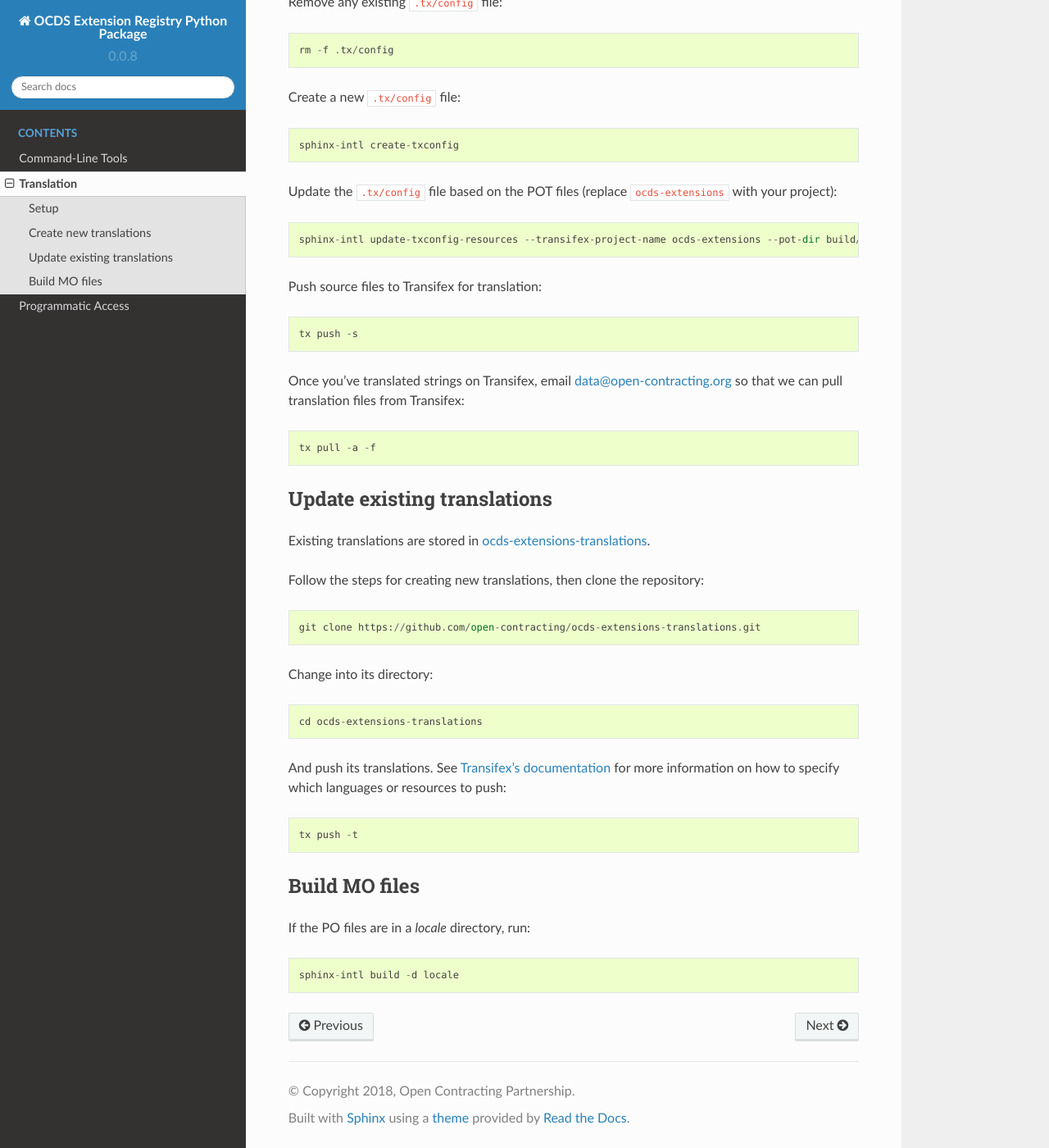
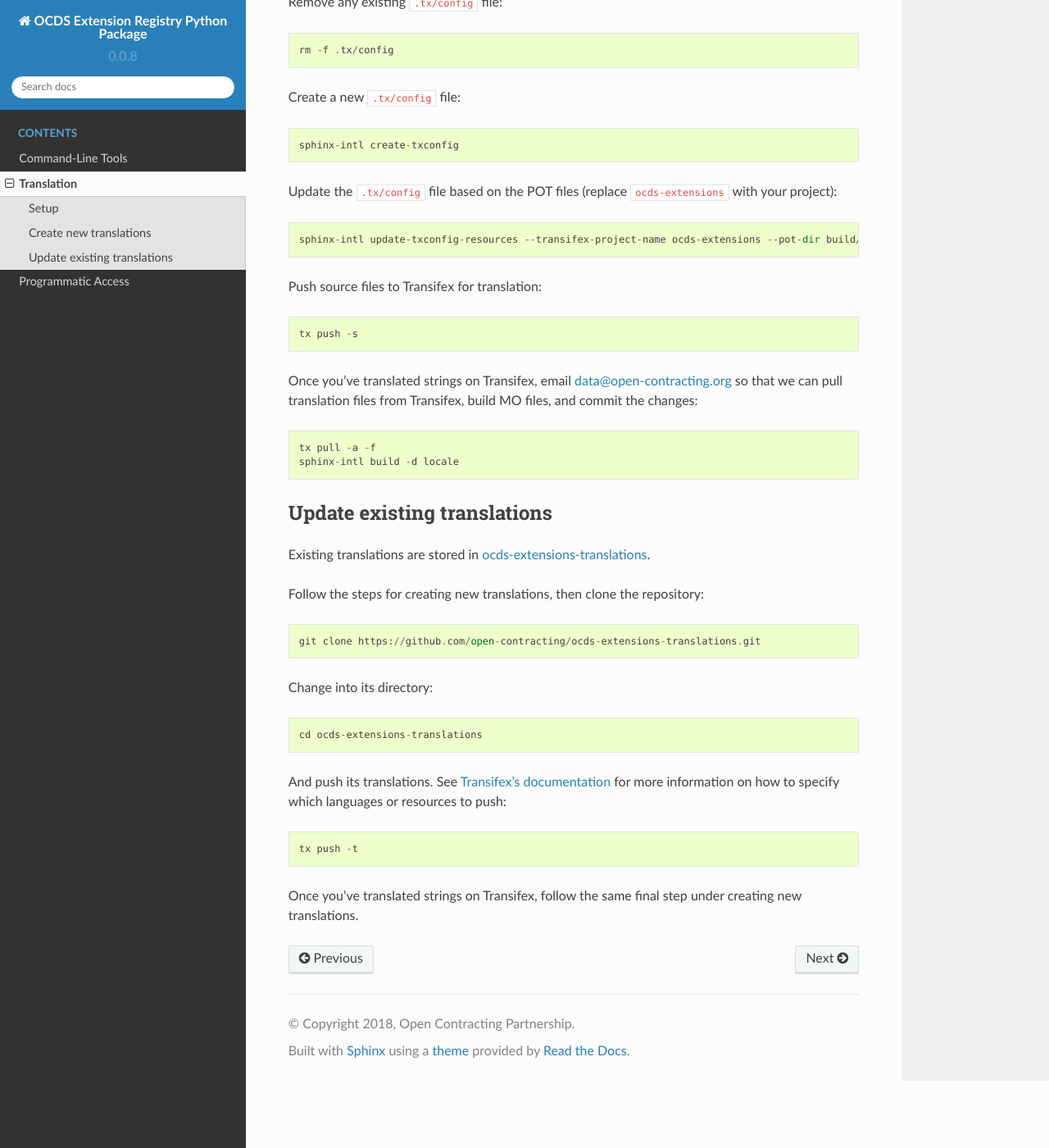
Before and after one commit to open-contracting/extension_registry.py, a Sphinx documentation site: the page built from docs/translation.rst, in a window 1280 px wide and 1400 px high, scrolled down 832 px. Shown: the whole window at 82% size. Built offline with Sphinx 7.4.7 and the Read the Docs theme 2.0.0, drawn with Linux system fonts in a browser that asks for light colours.

Commit message:
Update translation instructions

```diff
--- a/docs/translation.rst
+++ b/docs/translation.rst
@@ -42,9 +42,10 @@ Push source files to Transifex for translation::
 
     tx push -s
 
-Once you've translated strings on Transifex, email data@open-contracting.org so that we can pull translation files from Transifex::
+Once you've translated strings on Transifex, email data@open-contracting.org so that we can pull translation files from Transifex, build MO files, and commit the changes::
 
     tx pull -a -f
+    sphinx-intl build -d locale
 
 Update existing translations
 ----------------------------
@@ -63,9 +64,4 @@ And push its translations. See `Transifex's documentation <https://docs.transife
 
     tx push -t
 
-Build MO files
---------------
-
-If the PO files are in a `locale` directory, run::
-
-        sphinx-intl build -d locale
+Once you've translated strings on Transifex, follow the same final step under creating new translations.
```
